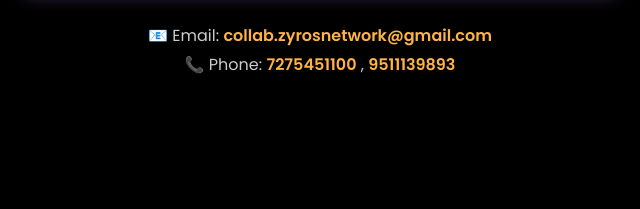
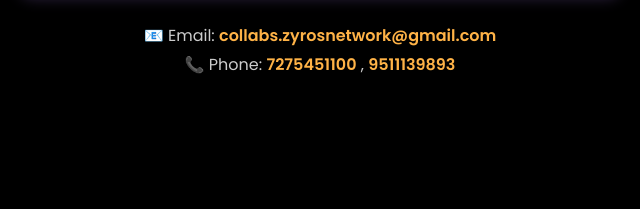
Before and after one commit to zyrosnetwork/zyrosnetwork, a plain HTML site: page index.html in a window 1280 px wide. Shown: the part 5766-5975 px from the top of the page, 320-960 px from the left. Drawn offline with Linux system fonts and the light colour scheme.

Commit message:
Update index.html

```diff
--- a/index.html
+++ b/index.html
@@ -295,7 +295,7 @@
       <button type="submit">Send Message</button>
     </form>
     <div class="contact-info text-entry">
-      <p>📧 Email: <a href="mailto:collab.zyrosnetwork@gmail.com">collab.zyrosnetwork@gmail.com</a></p>
+      <p>📧 Email: <a href="mailto:collabs.zyrosnetwork@gmail.com">collabs.zyrosnetwork@gmail.com</a></p>
       <p>📞 Phone: <a href="tel:7275451100">7275451100</a> , <a href="tel:9511139893">9511139893</a></p>
     </div>
   </section>
```
